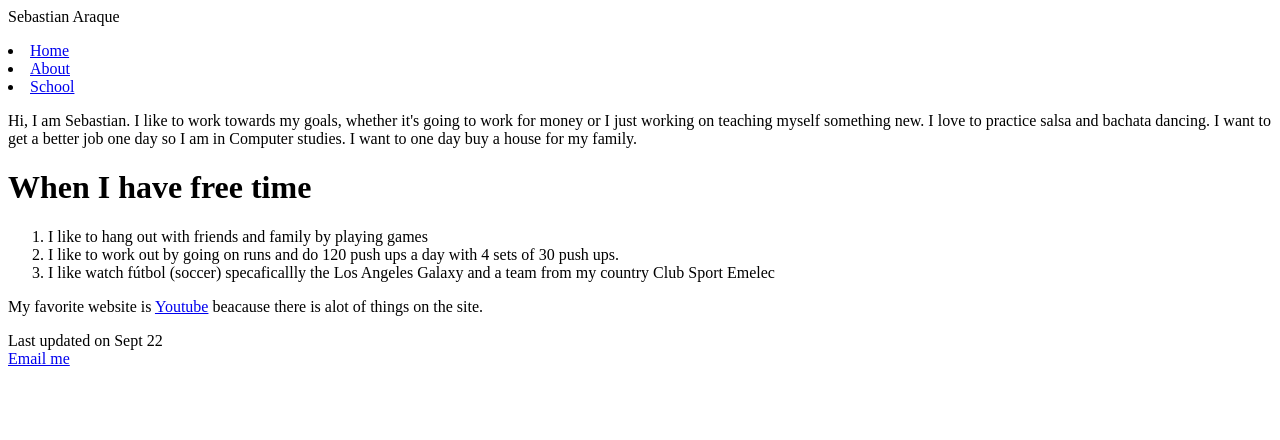
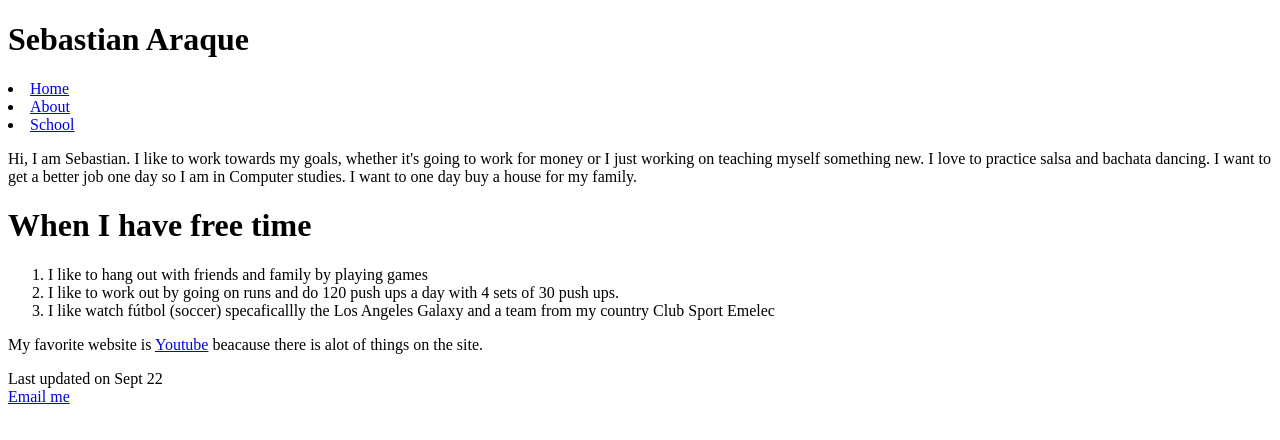
Before and after one commit to SAAV0405/cis132, a plain HTML site: page index.html in a window 1280 px wide. Drawn offline with Linux system fonts and the light colour scheme.

Commit message:
index.html

```diff
--- a/index.html
+++ b/index.html
@@ -3,7 +3,7 @@
 
 <head>
     <tittle>
-        Sebastian Araque
+        <h1>Sebastian Araque</h1>
 </tittle>
 
 </head>
```
